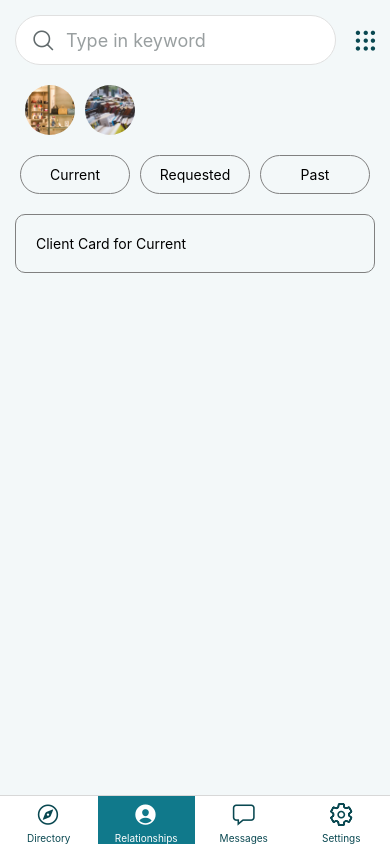
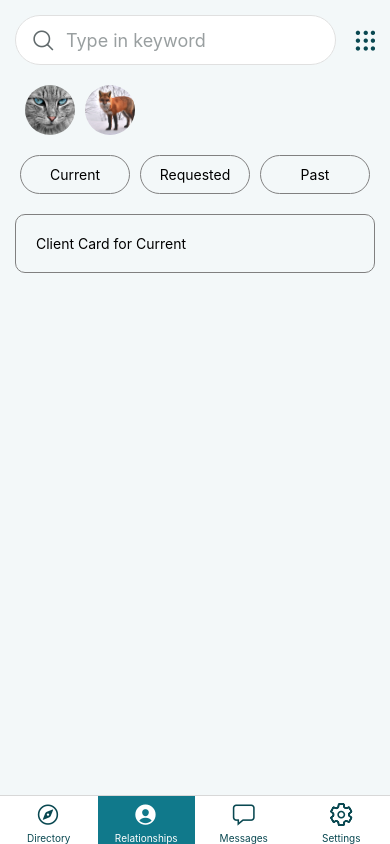
Before and after one commit to Valyria-Studios/ellis_app, a React Native app in the folder App/: screen /Relationships in a window 390 px wide. Built offline with nearby package versions, Linux system fonts and the light colour scheme.

Commit message:
Fixed Styles property for certain components

```diff
--- a/App/screens/Relationships.js
+++ b/App/screens/Relationships.js
@@ -12,6 +12,7 @@ import {
 import { SafeAreaView } from "react-native-safe-area-context";
 import Fontisto from "@expo/vector-icons/Fontisto";
 import Icon from "@expo/vector-icons/Ionicons";
+import Card from "../shared/Card";
 
 const RelationshipPage = () => {
   const [filter, setFilter] = useState("current"); // default filter
@@ -27,6 +28,7 @@ const RelationshipPage = () => {
 
   return (
     <SafeAreaView style={styles.container}>
+      <ScrollView>
         <View style={styles.searchSection}>
           <View style={styles.searchContainer}>
             <Icon
@@ -52,16 +54,13 @@ const RelationshipPage = () => {
 
         {/* Favorite People Section */}
         <View style={styles.favoriteContainer}>
-        <ScrollView
-          horizontal={true}
-          style={{ flexDirection: "row", marginVertical: 20 }}
-        >
+          <ScrollView horizontal={true}>
             <Image
-            source={require("../assets/images/location1.jpg")}
+              source={require("../assets/images/userImage1.jpg")}
               style={styles.profileIcon}
             />
             <Image
-            source={require("../assets/images/location2.jpg")}
+              source={require("../assets/images/userImage2.jpg")}
               style={styles.profileIcon}
             />
             {/* ... add more profiles as needed */}
@@ -69,13 +68,7 @@ const RelationshipPage = () => {
         </View>
 
         {/* Filter Section */}
-      <View
-        style={{
-          flexDirection: "row",
-          marginBottom: 20,
-          justifyContent: "space-between",
-        }}
-      >
+        <View style={styles.filterContainer}>
           <TouchableOpacity
             style={styles.filterButton}
             onPress={() => setFilter("current")}
@@ -115,6 +108,7 @@ const RelationshipPage = () => {
             {/* Add your card component here */}
           </View>
         )}
+      </ScrollView>
     </SafeAreaView>
   );
 };
@@ -157,11 +151,20 @@ const styles = StyleSheet.create({
     paddingLeft: 20,
   },
 
+  favoriteContainer: {
+    marginVertical: 20,
+  },
+
   profileIcon: {
     width: 50,
     height: 50,
     borderRadius: 25,
     marginLeft: 10,
+  },
+  filterContainer: {
+    flexDirection: "row",
+    marginBottom: 20,
+    justifyContent: "space-between",
   },
   filterButton: {
     borderColor: "gray",
```
Lines whose indentation alone changed are shown as unchanged.
